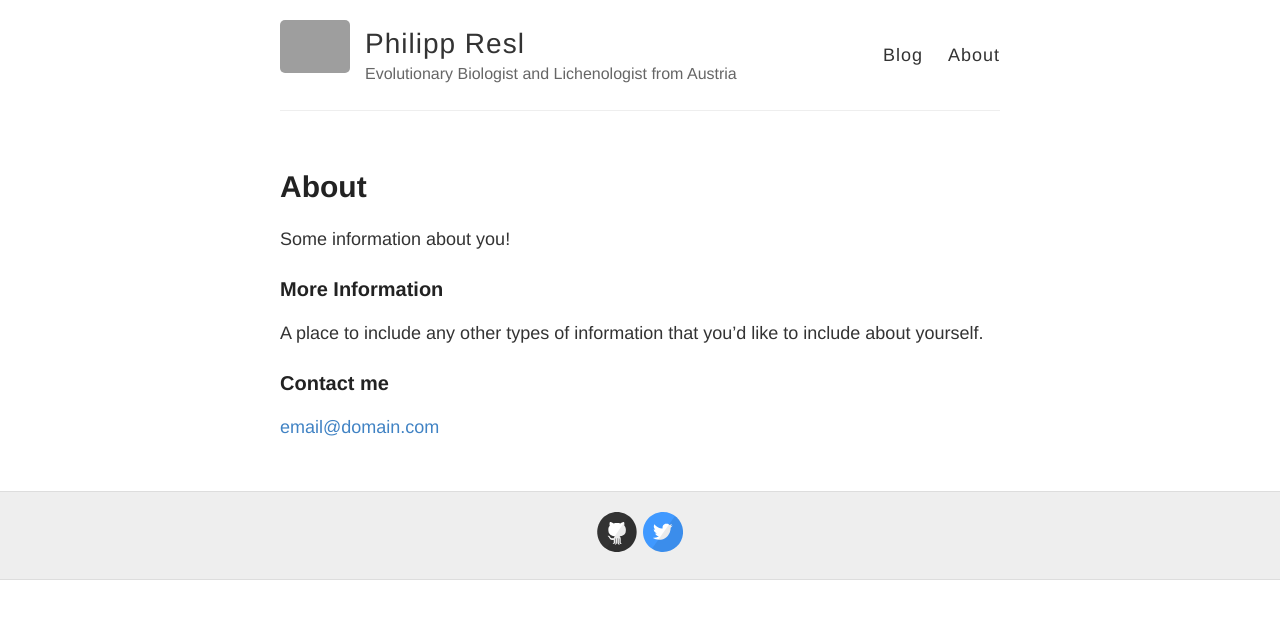
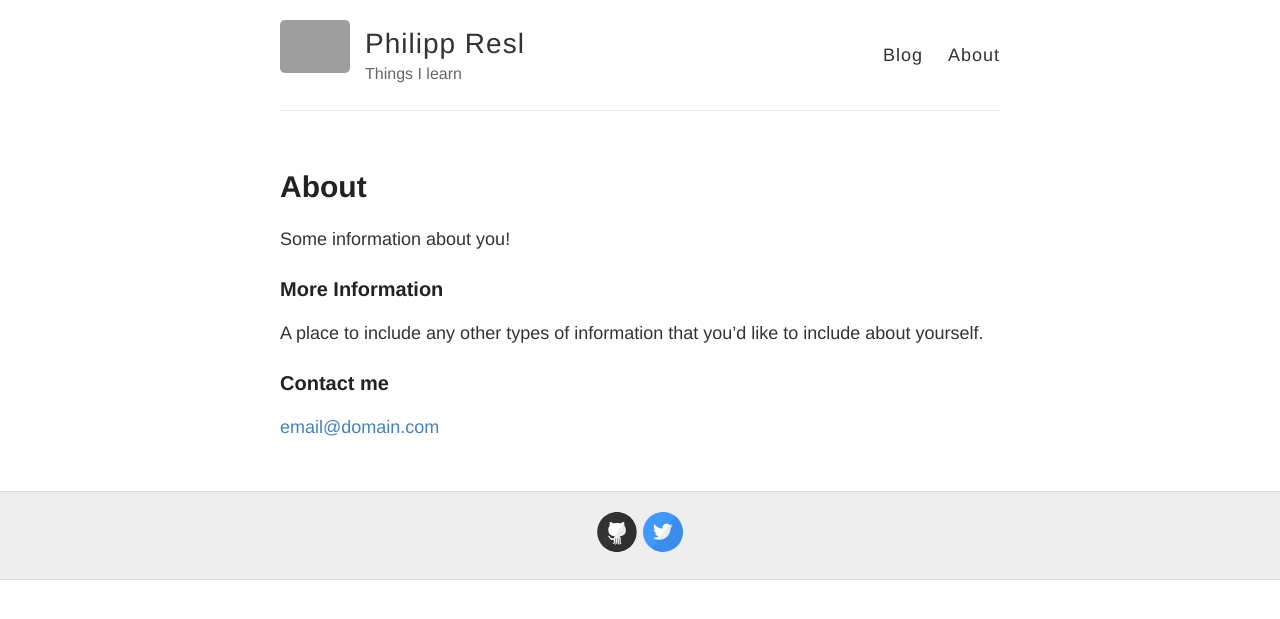
Before and after one commit to reslp/blog, a Jekyll site: the page built from about.md, in a window 1280 px wide. Shown: the top 619 px of the page. Built offline with Jekyll 4.4.1, drawn with Linux system fonts in a browser that asks for light colours; part of the change alters nothing that is shown; grey boxes are pictures that could not be loaded.

Commit message:
some small changes

```diff
--- a/_config.yml
+++ b/_config.yml
@@ -6,7 +6,7 @@ theme: minima
 name: Philipp Resl
 
 # Short bio or description (displayed in the header)
-description: Evolutionary Biologist and Lichenologist from Austria
+description: Things I learn
 
 # URL of your avatar or profile pic (you could use your GitHub profile pic)
 avatar: https://raw.githubusercontent.com/barryclark/jekyll-now/master/images/jekyll-logo.png
@@ -21,12 +21,12 @@ footer-links:
   email:
   facebook:
   flickr:
-  github: barryclark/jekyll-now
+  github: reslp
   instagram:
   linkedin:
   pinterest:
   rss: # just type anything here for a working RSS icon
-  twitter: jekyllrb
+  twitter: philippresl
   stackoverflow: # your stackoverflow profile, e.g. "users/50476/bart-kiers"
   youtube: # channel/<your_long_string> or user/<user-name>
   googleplus: # anything in your profile username that comes after plus.google.com/
```
